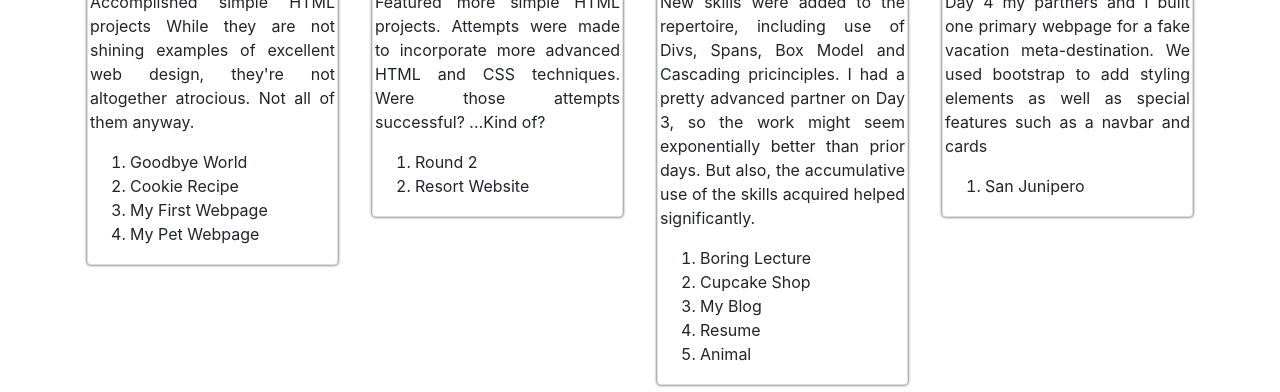
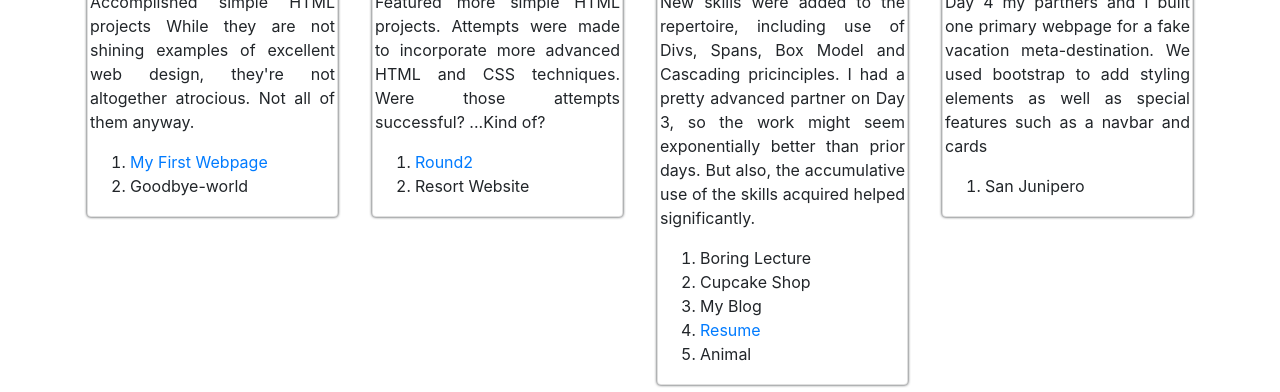
Before and after one commit to k3vnb/portfolio, a plain HTML site: page index.html in a window 1280 px wide. Shown: the part 264-656 px from the top of the page. Drawn offline with Linux system fonts and the light colour scheme.

Commit message:
add links to functional previous repositories

```diff
--- a/index.html
+++ b/index.html
@@ -23,10 +23,8 @@
                 <h4 class="card-header">Day 1</h4>
                   <p class="justify"> Accomplished simple HTML projects While they are not shining examples of excellent web design, they're not altogether atrocious. Not all of them anyway.</p>
                     <ol>
-                      <li>Goodbye World</li>
-                      <li>Cookie Recipe</li>
-                      <li>My First Webpage</li>
-                      <li>My Pet Webpage</li>
+                      <li><a href="https://lemurriot.github.io/my-first-webpage/">My First Webpage</a></li>
+                      <li>Goodbye-world</li>
                     </ol>
               </div>
             </div>
@@ -35,7 +33,7 @@
                 <h4 class="card-header">Day 2</h4>
                   <p class="justify"> Featured more simple HTML projects. Attempts were made to incorporate more advanced HTML and CSS techniques. Were those attempts successful? ...Kind of?</p>
                     <ol>
-                      <li>Round 2</li>
+                      <li><a href="https://lemurriot.github.io/Round2/">Round2</a></li>
                       <li>Resort Website</li>
                     </ol>
               </div>
@@ -48,7 +46,7 @@
                       <li>Boring Lecture</li>
                       <li>Cupcake Shop</li>
                       <li>My Blog</li>
-                      <li>Resume</li>
+                      <li><a href="https://lemurriot.github.io/Resume/">Resume</a></li>
                       <li>Animal</li>
                     </ol>
               </div>
```
